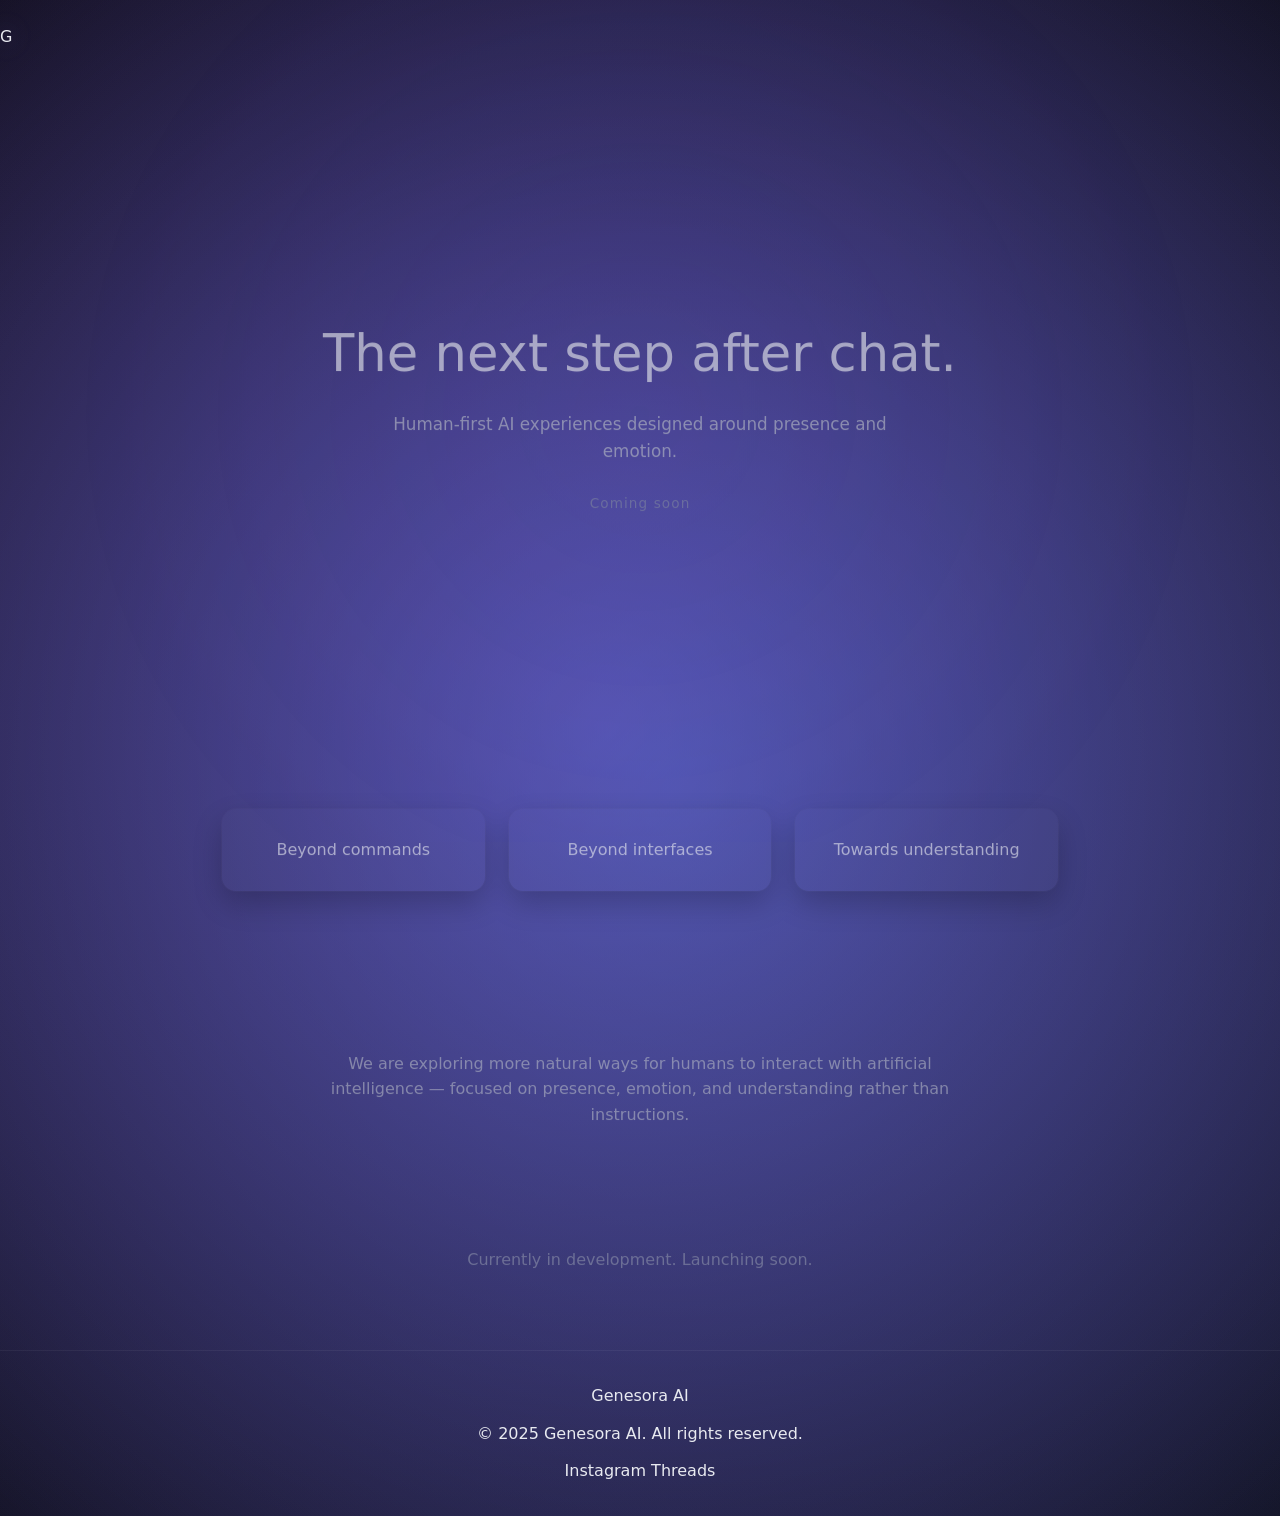
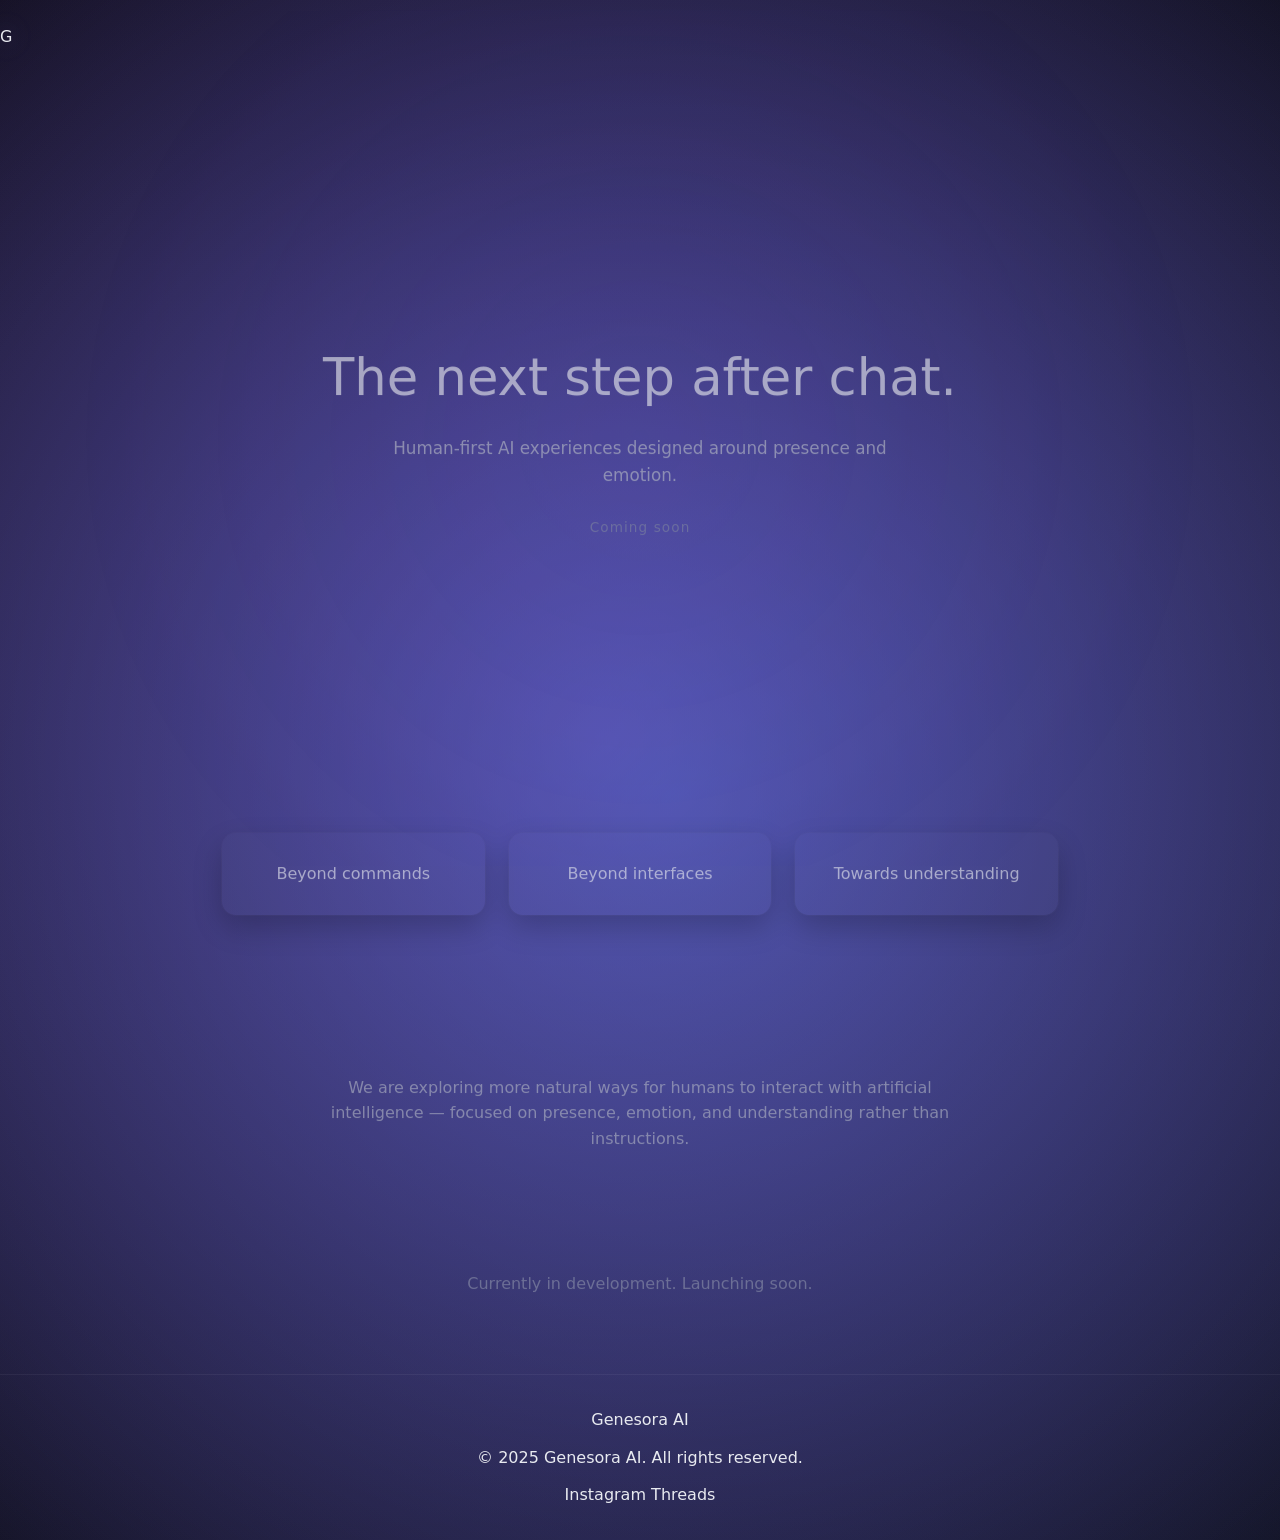

style.css

--- a/style.css
+++ b/style.css
@@ -36,9 +36,13 @@ body::-webkit-scrollbar {
 
 /* Header */
 .site-header {
-  position: relative;
-  z-index: 1000;
+  position: fixed;
+  top: 0;
+  left: 0;
+  width: 100%;
+  z-index: 10000;
   padding: 24px 0;
+  background: transparent;
 }
 
 .logo {
@@ -67,6 +71,8 @@ body::-webkit-scrollbar {
   text-decoration: none;
   font-size: 14px;
   transition: 0.25s;
+  position: relative;
+  z-index: 10001;
 }
 
 .nav-links a:hover {
@@ -83,6 +89,7 @@ body::-webkit-scrollbar {
   text-align: center;
   padding: 0 24px;
   position: relative;
+  margin-top: 120px;   /* THIS FIXES NAVBAR CLICK ISSUE */
 }
 
 .hero::before {
@@ -91,6 +98,7 @@ body::-webkit-scrollbar {
   inset: -18%;
   background: radial-gradient(circle, rgba(120,100,255,0.12), transparent 60%);
   z-index: -1;
+  pointer-events: none;
 }
 
 .hero h1 {
@@ -188,4 +196,11 @@ body::-webkit-scrollbar {
   0% { background-position: 20% 30%, 80% 70%, center; }
   50% { background-position: 80% 40%, 20% 60%, center; }
   100% { background-position: 20% 30%, 80% 70%, center; }
+}
+.hero,
+.philosophy,
+.exploring,
+.status {
+  position: relative;
+  z-index: 1;
 }
